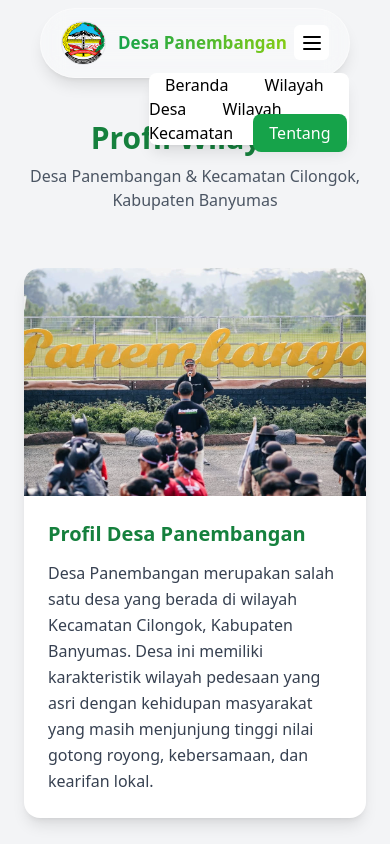
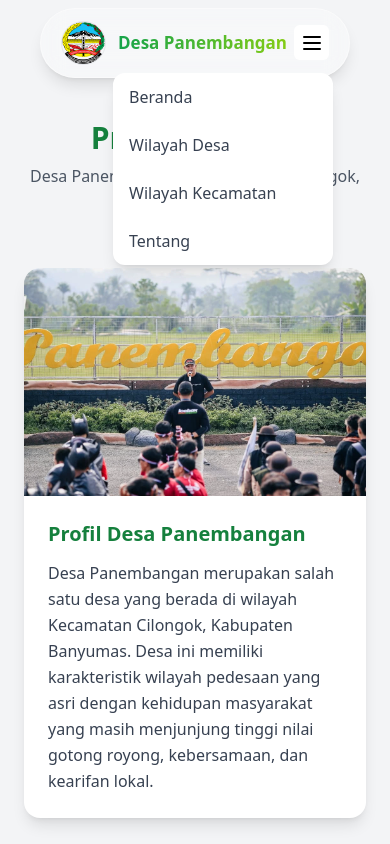
Before and after one commit to ekaafirmani/DesaPanembangan, a plain HTML site: page tentang.html in a window 390 px wide. Both pictures are taken after a click on the element 311 px from the left and 42 px from the top of the page. Shown: the top 844 px of the page. Drawn offline with nearby package versions, Linux system fonts and the light colour scheme.

Commit message:
Update tentang.html

```diff
--- a/tentang.html
+++ b/tentang.html
@@ -33,10 +33,10 @@
 
     <!-- Menu Desktop -->
     <nav class="hidden lg:flex gap-2 font-medium text-gray-700">
-      <a href="/ProjectDesa/index.html" class="px-4 py-2 rounded-lg hover:bg-green-600 hover:text-white transition duration-300">Beranda</a>
-      <a href="/ProjectDesa/qgisweb_desa/index.html" class="px-4 py-2 rounded-lg hover:bg-green-600 hover:text-white transition duration-300 ">Wilayah Desa</a>
-      <a href="/ProjectDesa/kecamatan/index.html" class="px-4 py-2 rounded-lg hover:bg-green-600 hover:text-white transition duration-300">Wilayah Kecamatan</a>
-      <a href="/ProjectDesa/tentang.html" class="px-4 py-2 rounded-lg hover:bg-green-600 hover:text-white transition duration-300 active-link">Tentang</a>
+      <a href="./index.html" class="px-4 py-2 rounded-lg hover:bg-green-600 hover:text-white transition duration-300">Beranda</a>
+      <a href="./qgisweb_desa/index.html" class="px-4 py-2 rounded-lg hover:bg-green-600 hover:text-white transition duration-300 ">Wilayah Desa</a>
+      <a href="./kecamatan/index.html" class="px-4 py-2 rounded-lg hover:bg-green-600 hover:text-white transition duration-300">Wilayah Kecamatan</a>
+      <a href="./tentang.html" class="px-4 py-2 rounded-lg hover:bg-green-600 hover:text-white transition duration-300 active-link">Tentang</a>
     </nav>
 
     <!-- Mobile Button -->
@@ -46,13 +46,32 @@
     </div>
 
     <!-- Mobile Dropdown -->
-    <div id="toggle-content"
-      class="absolute right-0 top-16 w-[200px] rounded-lg bg-white shadow-lg hidden transition-all duration-300">
-      <a href="/ProjectDesa/index.html" class="px-4 py-2 rounded-lg hover:bg-green-600 hover:text-white transition duration-300">Beranda</a>
-      <a href="/ProjectDesa/qgisweb_desa/index.html" class="px-4 py-2 rounded-lg hover:bg-green-600 hover:text-white transition duration-300">Wilayah Desa</a>
-      <a href="/ProjectDesa/kecamatan/index.html" class="px-4 py-2 rounded-lg hover:bg-green-600 hover:text-white transition duration-300">Wilayah Kecamatan</a>
-      <a href="/ProjectDesa/tentang.html" class="px-4 py-2 rounded-lg hover:bg-green-600 hover:text-white transition duration-300 active-link">Tentang</a>
-    </div>
+    <!-- Mobile Dropdown -->
+  <div
+    id="toggle-content"
+    class="absolute right-4 top-16 w-[220px] rounded-xl bg-white shadow-lg hidden flex flex-col overflow-hidden z-50"
+  >
+    <a href="./index.html"
+       class="block w-full px-4 py-3 text-gray-700 hover:bg-green-600 hover:text-white transition">
+      Beranda
+    </a>
+
+    <a href="./qgisweb_desa/index.html"
+       class="block w-full px-4 py-3 text-gray-700 hover:bg-green-600 hover:text-white transition">
+      Wilayah Desa
+    </a>
+
+    <a href="./kecamatan/index.html"
+       class="block w-full px-4 py-3 text-gray-700 hover:bg-green-600 hover:text-white transition">
+      Wilayah Kecamatan
+    </a>
+
+    <a href="./tentang.html"
+       class="block w-full px-4 py-3 text-gray-700 hover:bg-green-600 hover:text-white transition">
+      Tentang
+    </a>
+  </div>
+
 
   </div>
 </nav>
```
